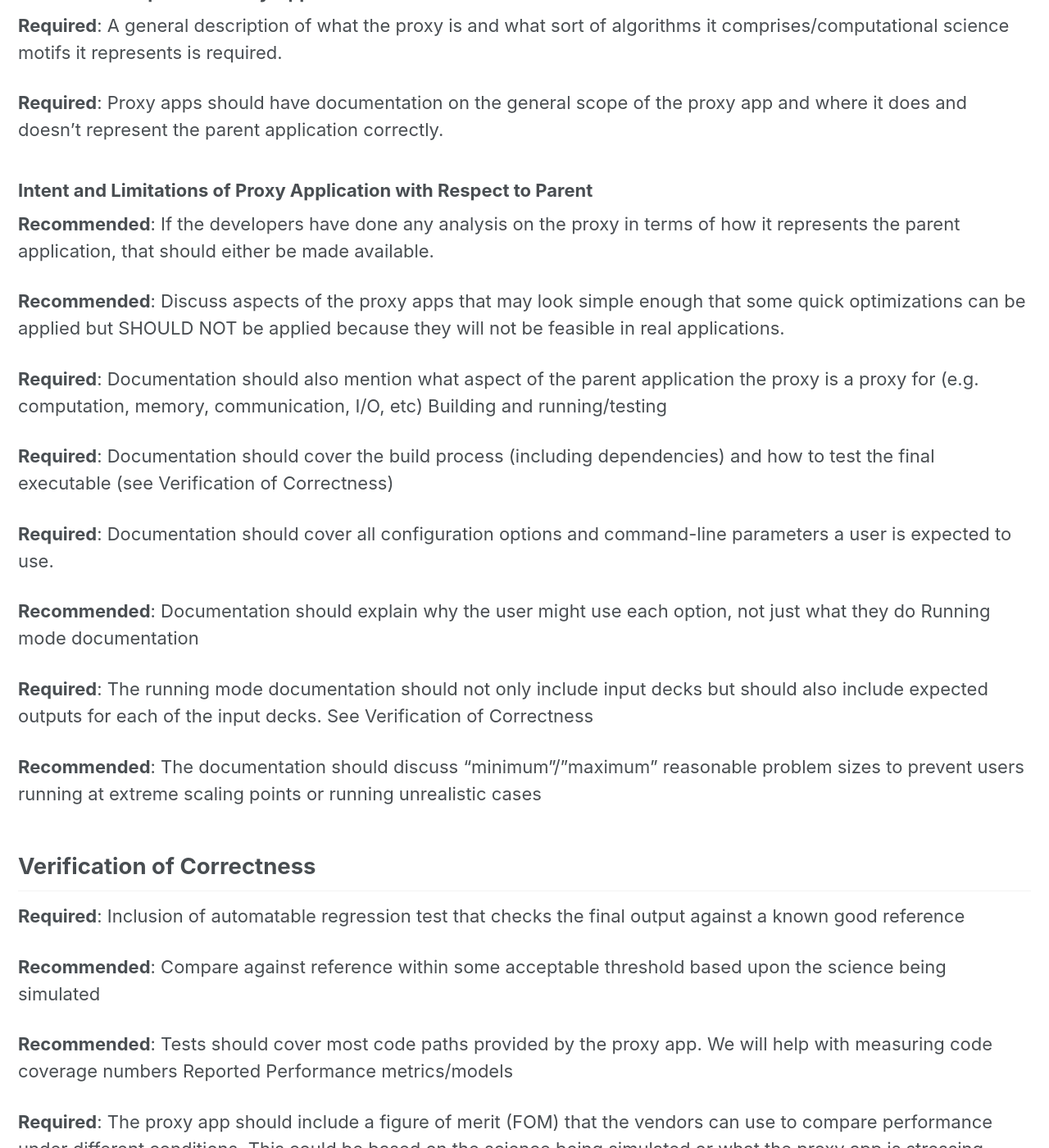
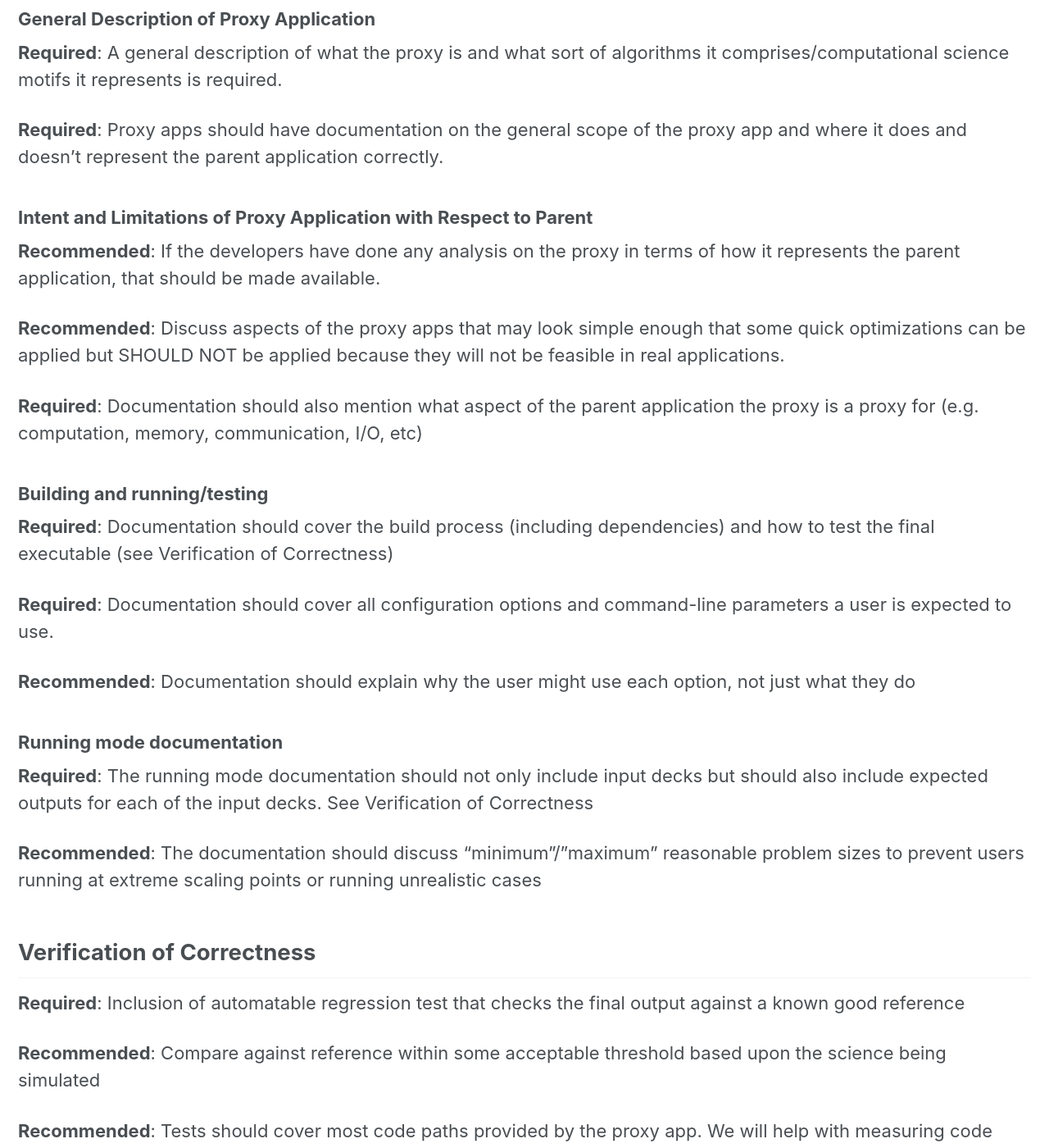
Before and after one commit to proxyapps/proxyapps.github.io, a Jekyll site: the page built from _pages/standards.md, in a window 1280 px wide and 1400 px high, scrolled down 2279 px. Shown: the whole window at 82% size. Built offline with Jekyll 4.4.1, drawn with Linux system fonts in a browser that asks for light colours; some of the changed text lies outside the part shown.

Commit message:
Fixed a few typos and misformattings in standards (#39)
Also followed whatever markdown linter I have to meet standards

```diff
--- a/_pages/standards.md
+++ b/_pages/standards.md
@@ -3,7 +3,6 @@ layout: splash
 permalink: /standards/
 title: Standards
 ---
-
 # Proxy App Quality Standards and Best Practices
 
 {% include toc %}
@@ -15,11 +14,12 @@ Proxy App team.  Standards and practices in this guide are designated as either
 required or recommended.  Over time, we expect to increase the overall quality
 of the proxy app suite by promoting some recommended practices to requirements.
 
+## Design
 
-## Design
 **Recommended**: Follow DRY (Don't Repeat Yourself) practices and refactor code common or beneficial to multiple applications into library dependencies
 
 ## Code Distribution and Availability
+
 **Required**: All proxy app source code must be publicly available.
 
 **Required**: Provide a stable release tarball or a git tag or commit that points to a stable release.
@@ -31,6 +31,7 @@ of the proxy app suite by promoting some recommended practices to requirements.
 **Recommended**: Proxy apps should be self-contained.  Proxy apps with large or complex library dependencies will be difficult or impossible to run on minimal testbed or simulator platforms that are typically used by vendors during early design phases.  If dependencies are necessary, creation of a spackage to distribute the proxy along with the required dependencies will greatly assist potential proxy users.  Note that Spack already ships many libraries, (e.g. lapack, kokkos),
 
 ## Build Systems
+
 **Required**: Build system that exposes common flags and variables (e.g. CXX, CXXFLAGS, CC, CFLAGS, FC, FLAGS, LDFLAGS, etc.) for easy testing
 
 **Required**: The proxy app should be able to be built on a standard linux distribution without need for modification of the standard FHS (Filesystem Hierarchy Standard).
@@ -42,6 +43,7 @@ of the proxy app suite by promoting some recommended practices to requirements.
 **Recommended**: Easy integration with Spack. This should be handled through above requirements.
 
 ## Three Expected Running Modes to be specified
+
 **Required**: A quick test to verify correct compilation and, if applicable, track kernel performance. This should preferably have an execution time on the order of seconds but can be larger if necessary. See Verification of Correctness
 
 **Recommended**: A running mode (weak and strong scaling) representing a current workload
@@ -49,37 +51,44 @@ of the proxy app suite by promoting some recommended practices to requirements.
 **Recommended**: A running mode (weak and strong scaling) representing an exascale workload
 
 ## General Documentation
+
 ### General Description of Proxy Application
+
 **Required**: A general description of what the proxy is and what sort of algorithms it comprises/computational science motifs it represents is required.
 
 **Required**: Proxy apps should have documentation on the general scope of the proxy app and where it does and doesn't represent the parent application correctly.
 
 ### Intent and Limitations of Proxy Application with Respect to Parent
-**Recommended**: If the developers have done any analysis on the proxy in terms of how it represents the parent application, that should either be made available.
+
+**Recommended**: If the developers have done any analysis on the proxy in terms of how it represents the parent application, that should be made available.
 
 **Recommended**: Discuss aspects of the proxy apps that may look simple enough that some quick optimizations can be applied but SHOULD NOT be applied because they will not be feasible in real applications.
 
 **Required**: Documentation should also mention what aspect of the parent application the proxy is a proxy for (e.g. computation, memory, communication, I/O, etc)
-Building and running/testing
+
+### Building and running/testing
 
 **Required**: Documentation should cover the build process (including dependencies) and how to test the final executable (see Verification of Correctness)
 
 **Required**: Documentation should cover all configuration options and command-line parameters a user is expected to use.
 
 **Recommended**: Documentation should explain why the user might use each option, not just what they do
-Running mode documentation
+
+### Running mode documentation
 
 **Required**: The running mode documentation should not only include input decks but should also include expected outputs for each of the input decks. See Verification of Correctness
 
 **Recommended**: The documentation should discuss "minimum"/"maximum" reasonable problem sizes to prevent users running at extreme scaling points or running unrealistic cases
 
 ## Verification of Correctness
+
 **Required**: Inclusion of automatable regression test that checks the final output against a known good reference
 
 **Recommended**: Compare against reference within some acceptable threshold based upon the science being simulated
 
 **Recommended**: Tests should cover most code paths provided by the proxy app. We will help with measuring code coverage numbers
-Reported Performance metrics/models
+
+### Reported Performance metrics/models
 
 **Required**: The proxy app should include a figure of merit (FOM) that the vendors can use to compare performance under different conditions. This could be based on the science being simulated or what the proxy app is stressing (computational power, memory etc.). This should be representative of the performance of the parent application
 
@@ -88,6 +97,7 @@ Reported Performance metrics/models
 **Recommended**: If applicable, include a performance model based on the resource it is stressing
 
 ## ECP Proxy Applications Website Contributions
+
 **Required**: Provide a description of the proxy app
 
 **Recommended**: Contribute tags to facilitate indexing of proxy apps.
```
